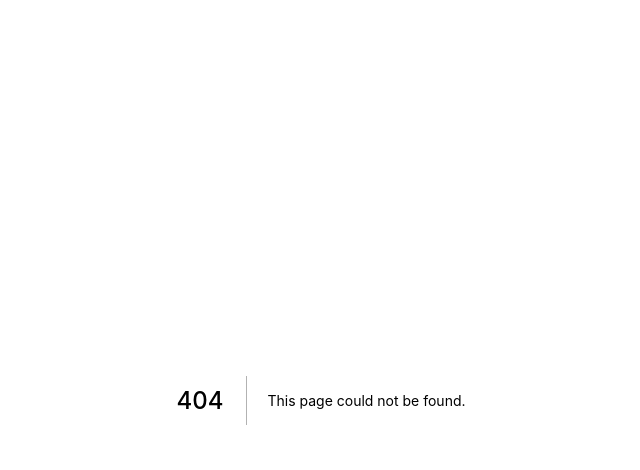
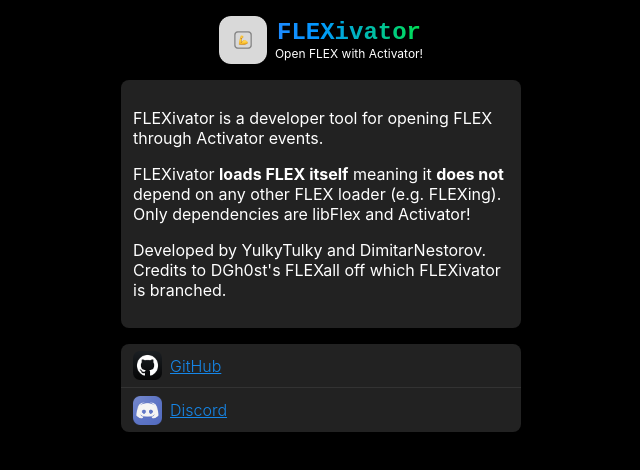
Before and after one commit to YulkyTulky/Repo, a Next.js app: page /FLEXivator in a window 1280 px wide. Before the commit this address had no page. Shown: the top 470 px of the page, without its empty margins (319-959 px from the left). Built offline with nearby package versions, Linux system fonts and the light colour scheme.

Commit message:
FLEXivator 1.0

```diff
--- /dev/null
+++ b/pages/FLEXivator.js
@@ -0,0 +1,25 @@
+import Depiction from "../components/Depiction"
+
+export default function FLEXivator() {
+	return (
+		<Depiction
+			name="FLEXivator"
+			github="https://github.com/YulkyTulky/FLEXivator"
+			subtitle="Open FLEX with Activator!"
+		>
+
+			<p>
+			FLEXivator is a developer tool for opening FLEX through Activator events.
+			</p>
+
+			<p>
+			FLEXivator <b>loads FLEX itself</b> meaning it <b>does not</b> depend on any other FLEX loader (e.g. FLEXing). Only dependencies are libFlex and Activator!
+			</p>
+
+            <p>
+			Developed by YulkyTulky and DimitarNestorov. Credits to DGh0st's FLEXall off which FLEXivator is branched.
+			</p>
+
+		</Depiction>
+	)
+}
--- a/pages/TapTapTipTapTime.js
+++ b/pages/TapTapTipTapTime.js
@@ -27,6 +27,10 @@
 				</li>
 			</ul>
 
+			<p>
+			Developed by YulkyTulky and DimitarNestorov.
+			</p>
+
 		</Depiction>
 	)
 }
--- a/repo.js
+++ b/repo.js
@@ -27,7 +27,9 @@
 
 	"https://github.com/YulkyTulky/SafariFind/releases/download/v1.0/com.yulkytulky.safarifind_1.0_iphoneos-arm.deb",
 
-	"https://github.com/YulkyTulky/NotesFind/releases/download/v1.0/com.yulkytulky.notesfind_1.0_iphoneos-arm.deb"
+	"https://github.com/YulkyTulky/NotesFind/releases/download/v1.0/com.yulkytulky.notesfind_1.0_iphoneos-arm.deb",
+
+	"https://github.com/YulkyTulky/FLEXivator/releases/download/v1.0/com.yulkytulky.flexivator_1.0_iphoneos-arm.deb"
 
 
 ]
@@ -43,5 +45,6 @@
 	ShyDate: "assets/ShyDate/icon.png",
 	TapTapTipTapTime: "assets/TapTapTipTapTime/icon.png",
 	SafariFind: "assets/SafariFind/icon.png",
-	NotesFind: "assets/NotesFind/icon.png"
+	NotesFind: "assets/NotesFind/icon.png",
+	FLEXivator: "assets/FLEXivator/icon.png"
 }
```
Also changed, not shown: loader.js (+25 -25 lines), public/assets/FLEXivator/icon.png (added).
